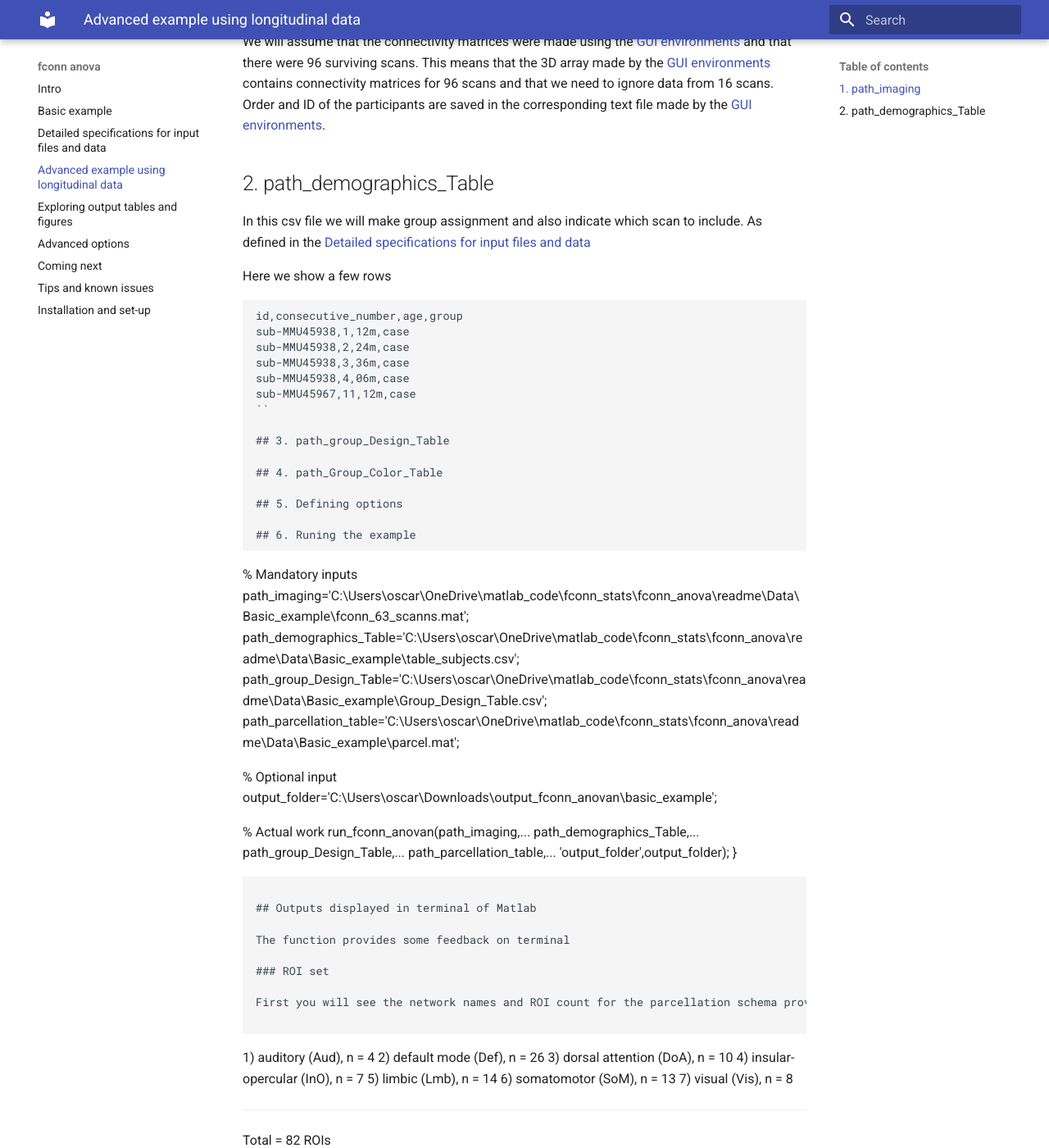
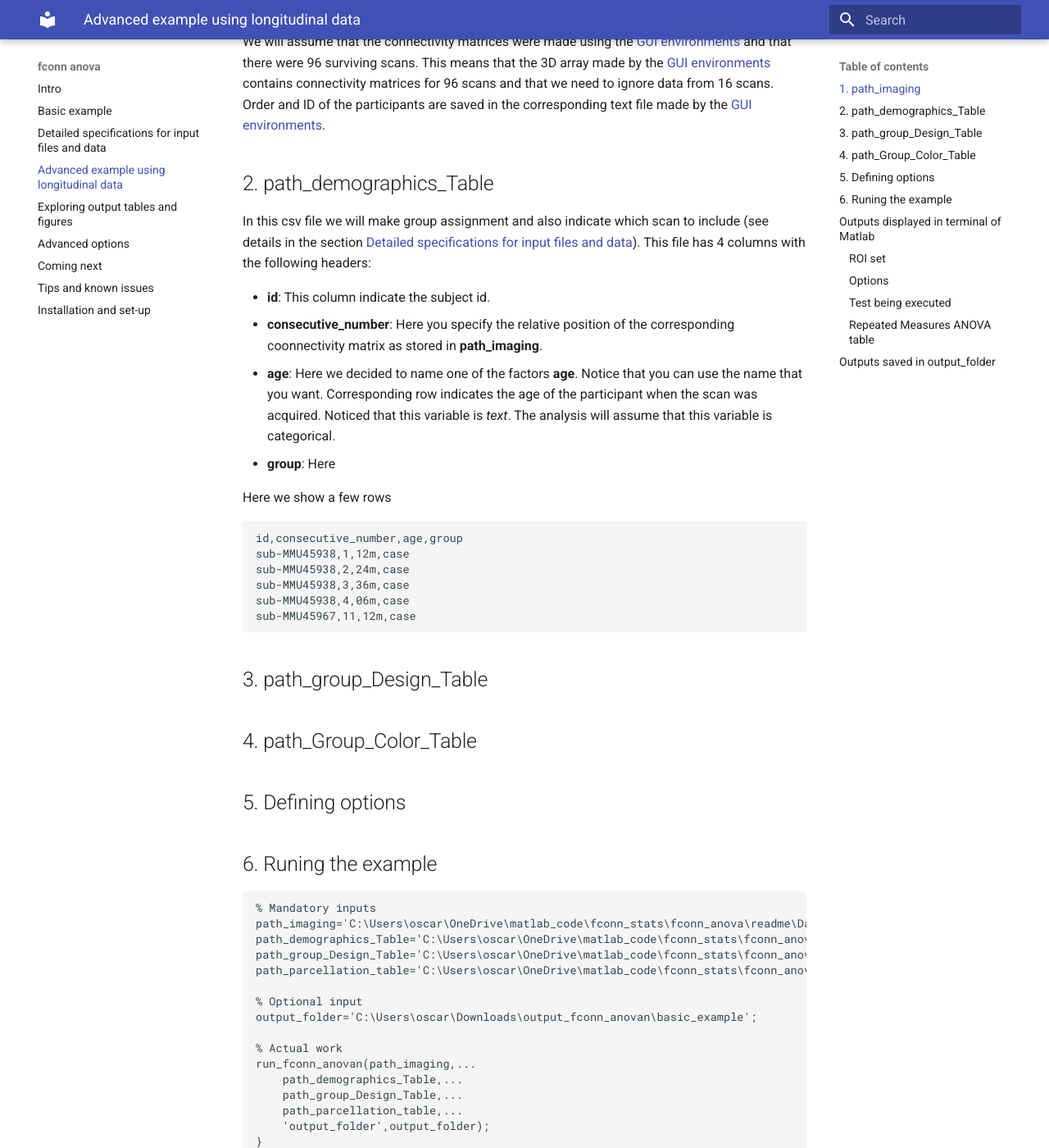
Before and after one commit to omiranda/fconn_anova, an MkDocs documentation site: the page built from docs/advanced_example/advanced_example.md, in a window 1280 px wide and 1400 px high, scrolled down 335 px. Shown: the whole window at 82% size. Built offline with MkDocs 1.6.1 and Material for MkDocs 9.7.7, drawn with Linux system fonts in a browser that asks for light colours; old or Windows-style settings are respelled for this version of MkDocs; some of the changed text lies outside the part shown.

Commit message:
Update advanced_example.md

````diff
--- a/docs/advanced_example/advanced_example.md
+++ b/docs/advanced_example/advanced_example.md
@@ -9,7 +9,12 @@ We will assume that the connectivity matrices were made using the [GUI environme
 
 ## 2. path_demographics_Table
 
-In this csv file we will make group assignment and also indicate which scan to include. As defined in the [Detailed specifications for input files and data](../details/detailed_description.md)
+In this csv file we will make group assignment and also indicate which scan to include (see details in the section [Detailed specifications for input files and data](../details/detailed_description.md)). This file has 4 columns with the following headers:
+
+- **id**: This column indicate the subject id.
+- **consecutive_number**: Here you specify the relative position of the corresponding coonnectivity matrix as stored in **path_imaging**.
+- **age**: Here we decided to name one of the factors **age**. Notice that you can use the name that you want. Corresponding row indicates the age of the participant when the scan was acquired. Noticed that this variable is *text*. The analysis will assume that this variable is categorical.
+- **group**: Here
 
 Here we show a few rows
 ```
@@ -19,7 +24,7 @@ sub-MMU45938,2,24m,case
 sub-MMU45938,3,36m,case
 sub-MMU45938,4,06m,case
 sub-MMU45967,11,12m,case
-``
+```
 
 ## 3. path_group_Design_Table
 
````
